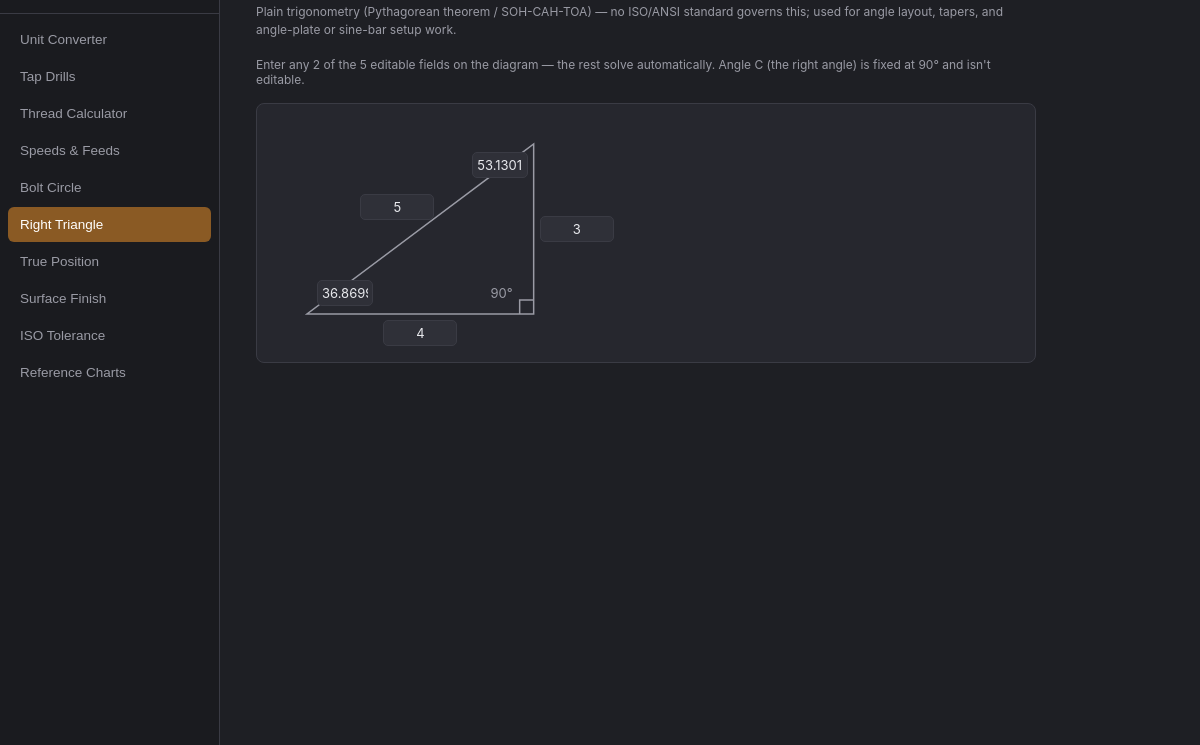
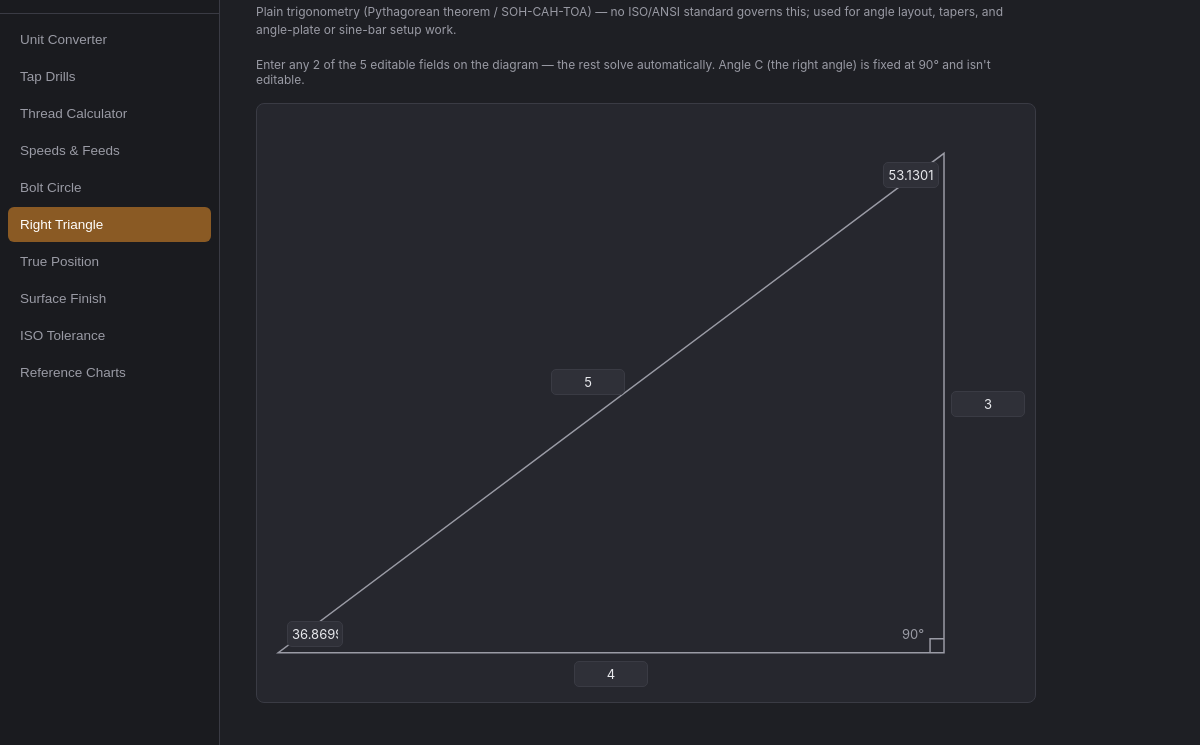
Before and after one commit to i-machine-things/machinist-calc, an Electron app: page src/index.html in a window 1200 px wide. Both pictures are taken after a click on the button "Right Triangle". Shown: the part 55-800 px from the top of the page. Drawn offline with Linux system fonts and the light colour scheme.

Commit message:
feat: fill available vertical space and center the triangle diagram
Height now fills whatever viewport space remains below the diagram
(clamped to a sane 220-600px range) instead of a fixed 260px, measured
the same way width already was, and reflowing on the same nav-click/
resize triggers.

The triangle plus its field-label margins is centered as one block
within the canvas rather than anchored to a fixed top-left origin, so
whichever dimension (width or height) wasn't the binding scale
constraint has its leftover space split evenly instead of piling up on
one side.

```diff
--- a/src/css/style.css
+++ b/src/css/style.css
@@ -282,16 +282,17 @@ input:focus, select:focus {
 .rt-diagram-wrap {
   position: relative;
   width: 100%;
-  height: 260px;
+  height: 260px; /* fallback until JS measures available space and sets this inline */
   background: var(--bg-panel);
   border: 1px solid var(--border);
   border-radius: 8px;
   margin-bottom: 8px;
 }
-/* Width follows the panel (up to .panel's own max-width); height stays fixed. viewBox is kept
-   in sync with the measured pixel width in JS, so the internal coordinate space always matches
-   real CSS pixels 1:1 -- no separate scale transform needed for the overlaid HTML fields. */
-#rt-svg { display: block; width: 100%; height: 260px; }
+/* Width follows the panel (up to .panel's own max-width); height is set inline in JS to fill the
+   remaining viewport space. viewBox is kept in sync with the measured pixel size, so the
+   internal coordinate space always matches real CSS pixels 1:1 -- no separate scale transform
+   needed for the overlaid HTML fields. */
+#rt-svg { display: block; width: 100%; height: 100%; }
 .rt-triangle { fill: none; stroke: var(--text-dim); stroke-width: 1.5; }
 .rt-rightangle-mark { fill: none; stroke: var(--text-dim); stroke-width: 1.5; }
 
--- a/src/js/app.js
+++ b/src/js/app.js
@@ -316,34 +316,38 @@
   // ------------------------------------------------------------------
   // Right Triangle Solver
   // ------------------------------------------------------------------
-  // Origin (vertex A) is fixed relative to the diagram's current pixel width (measured fresh on
-  // every redraw, not a hardcoded canvas size); leg b runs right, leg a runs up. A single scale
-  // factor maps the real a/b onto their pixel budgets while preserving the true aspect ratio, so
-  // the drawing morphs to the actual proportions instead of a fixed generic shape, and reflows to
-  // the panel's available width instead of a fixed-size box.
-  var RT_HEIGHT = 260, RT_ORIGIN_X = 50, RT_ORIGIN_Y = RT_HEIGHT - 50, RT_RIGHT_MARGIN = 90, RT_TOP_MARGIN = 40;
+  // A single scale factor maps the real a/b onto the available drawing budget (canvas size minus
+  // the margin reserved for each field label) while preserving the true aspect ratio, so the
+  // drawing morphs to the actual proportions instead of a fixed generic shape. The triangle plus
+  // its label margins is then centered as one block within the canvas, rather than anchored to a
+  // fixed corner, so leftover space (whichever dimension wasn't the binding constraint) is split
+  // evenly instead of piling up on one side.
+  var RT_LEFT_PAD = 20, RT_RIGHT_PAD = 90, RT_TOP_PAD = 45, RT_BOTTOM_PAD = 45;
 
-  /** Pixel-space vertex positions for a solved (real-unit) a/b/c triangle within a `width`-wide canvas. */
-  function rtGeometry(a, b, c, width) {
-    var maxW = Math.max(width - RT_ORIGIN_X - RT_RIGHT_MARGIN, 40);
-    var maxH = Math.max(RT_ORIGIN_Y - RT_TOP_MARGIN, 40);
+  /** Pixel-space vertex positions for a solved (real-unit) a/b/c triangle, centered within a `width` x `height` box. */
+  function rtGeometry(a, b, c, width, height) {
+    var usableW = Math.max(width - RT_LEFT_PAD - RT_RIGHT_PAD, 40);
+    var usableH = Math.max(height - RT_TOP_PAD - RT_BOTTOM_PAD, 40);
     // A leg can round to exactly 0 at the displayed precision even though the solver validated
     // it as positive pre-rounding (e.g. a raw 4e-7 rounds to 0.00000) -- dividing by that would
     // turn every downstream coordinate into Infinity/NaN, so floor it to a nominal positive size.
     var drawA = a > 0 ? a : 1, drawB = b > 0 ? b : 1;
-    var scale = Math.min(maxW / drawB, maxH / drawA);
+    var scale = Math.min(usableW / drawB, usableH / drawA);
     var bPx = drawB * scale, aPx = drawA * scale;
+    var contentW = bPx + RT_LEFT_PAD + RT_RIGHT_PAD, contentH = aPx + RT_TOP_PAD + RT_BOTTOM_PAD;
+    var offsetX = Math.max((width - contentW) / 2, 0), offsetY = Math.max((height - contentH) / 2, 0);
+    var originX = offsetX + RT_LEFT_PAD, originY = offsetY + RT_TOP_PAD + aPx;
     return {
-      A: { x: RT_ORIGIN_X, y: RT_ORIGIN_Y },
-      C: { x: RT_ORIGIN_X + bPx, y: RT_ORIGIN_Y },
-      B: { x: RT_ORIGIN_X + bPx, y: RT_ORIGIN_Y - aPx }
+      A: { x: originX, y: originY },
+      C: { x: originX + bPx, y: originY },
+      B: { x: originX + bPx, y: originY - aPx }
     };
   }
 
   /** Draws the triangle outline and the right-angle marker at C. */
-  function renderRightTriangle(svg, geo, width) {
+  function renderRightTriangle(svg, geo, width, height) {
     var A = geo.A, B = geo.B, C = geo.C, mark = 14;
-    svg.setAttribute('viewBox', '0 0 ' + width + ' ' + RT_HEIGHT);
+    svg.setAttribute('viewBox', '0 0 ' + width + ' ' + height);
     svg.innerHTML =
       '<polygon class="rt-triangle" points="' + A.x + ',' + A.y + ' ' + C.x + ',' + C.y + ' ' +
         B.x + ',' + B.y + '" />' +
@@ -387,12 +391,21 @@
     }
 
     function redraw(a, b, c) {
-      // clientWidth reads 0 while this panel is hidden (display: none) -- fall back to a sane
-      // width so the diagram still lays out once the panel becomes visible (see the nav
-      // click/resize listeners below, which redraw with the real measured width).
-      var width = wrap.clientWidth || 380;
-      var geo = rtGeometry(a, b, c, width);
-      renderRightTriangle(svg, geo, width);
+      // clientWidth reads 0 while this panel is hidden (display: none) -- fall back to sane
+      // defaults so the diagram still lays out until the panel becomes visible (see the nav
+      // click/resize listeners below, which redraw with the real measured size). Height fills
+      // whatever vertical space is left in the viewport below the diagram's top, clamped to a
+      // reasonable range rather than growing unbounded.
+      var width = wrap.clientWidth, height;
+      if (!width) {
+        width = 380;
+        height = 260;
+      } else {
+        height = Math.max(Math.min(window.innerHeight - wrap.getBoundingClientRect().top - 40, 600), 220);
+      }
+      wrap.style.height = height + 'px';
+      var geo = rtGeometry(a, b, c, width, height);
+      renderRightTriangle(svg, geo, width, height);
       var style = rtFieldStyle(geo);
       Object.keys(style).forEach(function (key) {
         fieldEls[key].style.left = style[key].left + 'px';
```
